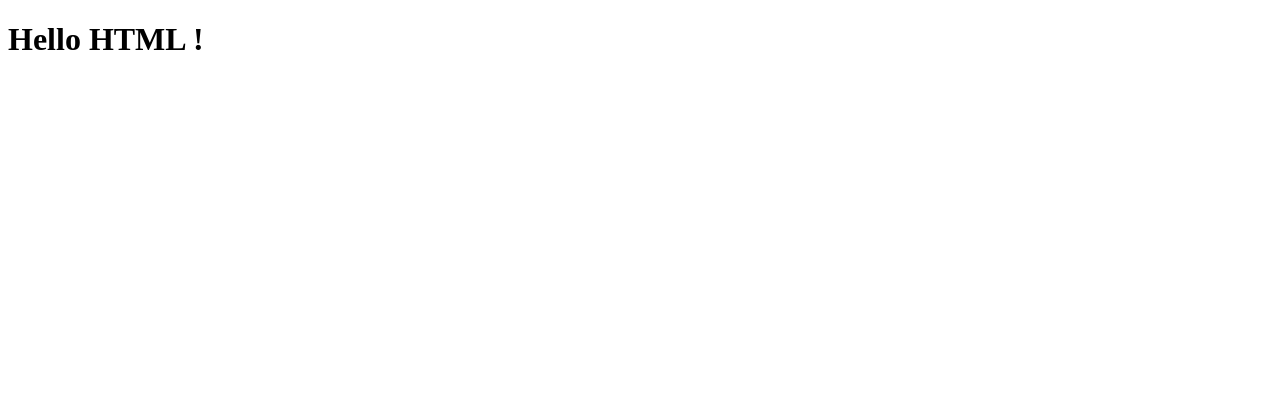
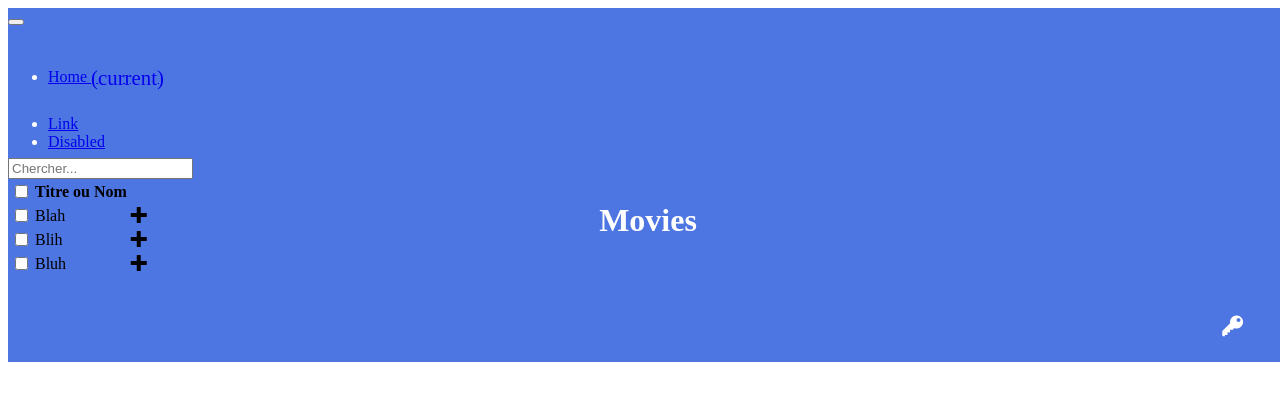
Before and after one commit to dacodemaniak/movies, a website built with webpack: page index.html in a window 1280 px wide. Built offline with nearby package versions, Linux system fonts and the light colour scheme; files whose address does not match are found by name.

Commit message:
Add bootstrap and icomoon

```diff
--- /dev/null
+++ b/assets/css/custom.css
@@ -0,0 +1,59 @@
+:root {
+    --menu-background: rgba(78, 118, 226, 1);
+    --menu-color: rgb(255, 255, 255);
+}
+
+/**
+* Top bar design
+**/
+div#sticky-top-bar {
+    position: fixed;
+    width: 100%;
+}
+
+div#sticky-top-bar header {
+    background-color: var(--menu-background);
+    color: var(--menu-color);
+}
+
+div#sticky-top-bar header h1 {
+    line-height: 3em;
+    vertical-align: middle;
+    text-align: center;
+}
+
+/**
+* Only for media that are screens and with max-width of value 480px
+**/
+@media screen and (max-width: 480px) {
+    div#sticky-top-bar header h1 {
+        font-size: 3vh;
+    }
+}
+
+div#sticky-top-bar header nav.navbar-dark.bg-dark {
+    background-color:inherit!important;
+    color: inherit;
+}
+
+/**
+* This rule apply for last div element in the header
+**/
+div#sticky-top-bar header div.col-3:last-child {
+    text-align: right;
+    padding-right: 45px;
+}
+
+div#sticky-top-bar header div.col-3 span {
+    line-height: 3.5em;
+    font-size: 1.3em;
+    vertical-align: middle;
+}
+
+/**
+* Main design
+**/
+main {
+    position: relative;
+    top: 150px;
+}
--- /dev/null
+++ b/assets/css/style.css
@@ -0,0 +1,60 @@
+@font-face {
+  font-family: 'icomoon';
+  src:  url('fonts/icomoon.eot?ueo6am');
+  src:  url('fonts/icomoon.eot?ueo6am#iefix') format('embedded-opentype'),
+    url('fonts/icomoon.ttf?ueo6am') format('truetype'),
+    url('fonts/icomoon.woff?ueo6am') format('woff'),
+    url('fonts/icomoon.svg?ueo6am#icomoon') format('svg');
+  font-weight: normal;
+  font-style: normal;
+  font-display: block;
+}
+
+[class^="icon-"], [class*=" icon-"] {
+  /* use !important to prevent issues with browser extensions that change fonts */
+  font-family: 'icomoon' !important;
+  speak: none;
+  font-style: normal;
+  font-weight: normal;
+  font-variant: normal;
+  text-transform: none;
+  line-height: 1;
+
+  /* Better Font Rendering =========== */
+  -webkit-font-smoothing: antialiased;
+  -moz-osx-font-smoothing: grayscale;
+}
+
+.icon-user:before {
+  content: "\e971";
+}
+.icon-key:before {
+  content: "\e98d";
+}
+.icon-bin:before {
+  content: "\e9ac";
+}
+.icon-star-empty:before {
+  content: "\e9d7";
+}
+.icon-star-half:before {
+  content: "\e9d8";
+}
+.icon-star-full:before {
+  content: "\e9d9";
+}
+.icon-heart:before {
+  content: "\e9da";
+}
+.icon-plus:before {
+  content: "\ea0a";
+}
+.icon-cross:before {
+  content: "\ea0f";
+}
+.icon-checkmark:before {
+  content: "\ea10";
+}
+.icon-mail4:before {
+  content: "\ea86";
+}
--- a/index.html
+++ b/index.html
@@ -9,18 +9,132 @@
 
         <!-- Add some styles -->
         <link href="./node_modules/bootstrap/dist/css/bootstrap.min.css" rel="stylesheet">
+        <link href="./assets/css/style.css" rel="stylesheet">
+        <link href="./assets/css/custom.css" rel="stylesheet">
 
+        <!-- Add application sources -->
         <script src="./build/bundle.chunk.js"></script>
         <script src="./build/bundle.js"></script>
     </head>
 
     <body>
-        <main app>
-            <!-- Dynamically populate h1 tag from JS-->
+        <div class="container-fluid">
+            <div id="sticky-top-bar">
+                <header class="row">
+                    <div class="col-3">
+                        <nav class="navbar navbar-dark bg-dark">
+                            <button class="navbar-toggler" type="button" data-toggle="collapse" data-target="#navbarSupportedContent" aria-controls="navbarSupportedContent" aria-expanded="false" aria-label="Toggle navigation">
+                                <span class="navbar-toggler-icon"></span>
+                            </button>
 
-            <h1></h1>
+                            <div class="collapse navbar-collapse" id="navbarSupportedContent">
+                            <ul class="navbar-nav mr-auto">
+                                <li class="nav-item active">
+                                <a class="nav-link" href="#">Home <span class="sr-only">(current)</span></a>
+                                </li>
+                                <li class="nav-item">
+                                <a class="nav-link" href="#">Link</a>
+                                </li>
+                                <li class="nav-item">
+                                <a class="nav-link disabled" href="#" tabindex="-1" aria-disabled="true">Disabled</a>
+                                </li>
+                            </ul>
+                            </div>
+                        </nav>
+                    </div>
 
-        </main>
+                    <div class="col-6">
+                        <h1></h1>
+                    </div>
 
+                    <div class="col-3">
+                        <span class="icon-key"></span>
+                    </div>
+                </header>
+            </div>
+
+            <!-- Main content of App -->
+            <main app class="row">
+                <div class="col-12">
+                    <form id="search-form">
+                        <input
+                            type="search"
+                            placeholder="Chercher..."
+                            maxlength="75"
+                            class="form-control"
+                        >
+                    </form>
+                </div>
+
+                <div class="col-12">
+                    <!-- Results table -->
+                    <table class="table table-condensed table-responsive">
+                        <thead>
+                            <tr>
+                                <th>
+                                    <input
+                                        type="checkbox"
+                                        id="select-deselect"
+                                    >
+                                </th>
+                                <th>
+                                    Titre ou Nom
+                                </th>
+                                <th>
+                                    &nbsp;
+                                </th>
+                            </tr>
+                        </thead>
+
+                        <tbody>
+                            <tr>
+                                <td>
+                                    <input
+                                        type="checkbox"
+                                        class="check-row"
+                                    >
+                                </td>
+                                <td>
+                                    Blah
+                                </td>
+                                <td>
+                                    <span class="icon-plus"></span>
+                                </td>
+                            </tr>
+
+
+                            <tr>
+                                <td>
+                                    <input
+                                        type="checkbox"
+                                        class="check-row"
+                                    >
+                                </td>
+                                <td>
+                                    Blih
+                                </td>
+                                <td>
+                                    <span class="icon-plus"></span>
+                                </td>
+                            </tr>
+                            <tr>
+                                <td>
+                                    <input
+                                        type="checkbox"
+                                        class="check-row"
+                                    >
+                                </td>
+                                <td>
+                                    Bluh
+                                </td>
+                                <td>
+                                    <span class="icon-plus"></span>
+                                </td>
+                            </tr>
+                        </tbody>
+                    </table>
+                </div>
+            </main>
+        </div>
     </body>
 </html>
--- a/src/main.ts
+++ b/src/main.ts
@@ -7,7 +7,7 @@
 class Main {
     public constructor(){
         const title: HTMLElement = document.querySelector('h1');
-        title.innerHTML = 'Hello HTML !';
+        title.innerHTML = 'Movies';
     }
 }
 
```
Also changed, not shown: assets/css/selection.json (added, +1 -0 lines), assets/css/fonts/icomoon.ttf (added), assets/css/fonts/icomoon.woff (added), 3 other files.
